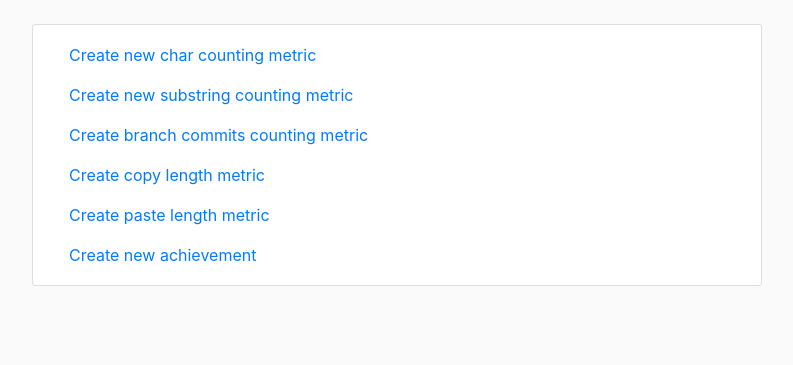
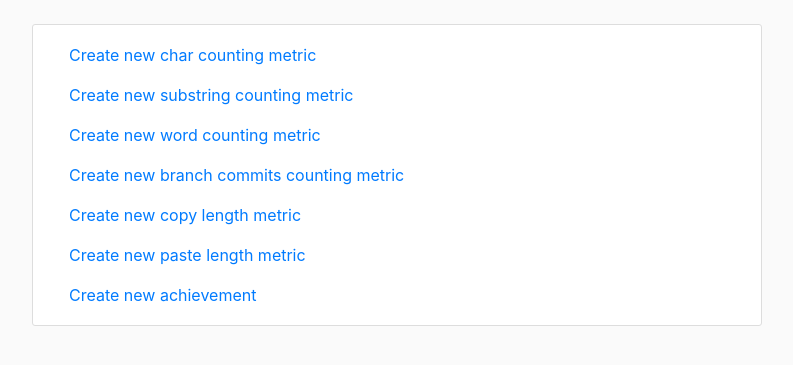
Before and after one commit to DT6A/TeamStatisticsPluginServer, a Django app: page /contribute/ in a window 1280 px wide. Shown: the part 56-421 px from the top of the page, without its empty margins (53-846 px from the left). Run offline with Django 3.2, Linux system fonts and the light colour scheme; the visitor is signed in with stand-in values (Sample User, id 1); parts of the project's set-up code (start-up, migrations or seed data) failed here and were passed over; some libraries are stand-ins or nearby versions.

Commit message:
add new metrics to the server

```diff
--- a/django_server/application/templates/application/contribution_navigation.html
+++ b/django_server/application/templates/application/contribution_navigation.html
@@ -4,9 +4,10 @@
      <div class="content-section">
          <a class="nav-item nav-link" href="{% url 'app-create-char-metric' %}">Create new char counting metric</a>
          <a class="nav-item nav-link" href="{% url 'app-create-substring-metric' %}">Create new substring counting metric</a>
-         <a class="nav-item nav-link" href="{% url 'app-create-branch-metric' %}">Create branch commits counting metric</a>
-         <a class="nav-item nav-link" href="{% url 'app-create-copy-metric' %}">Create copy length metric</a>
-         <a class="nav-item nav-link" href="{% url 'app-create-paste-metric' %}">Create paste length metric</a>
+         <a class="nav-item nav-link" href="{% url 'app-create-word-metric' %}">Create new word counting metric</a>
+         <a class="nav-item nav-link" href="{% url 'app-create-branch-metric' %}">Create new branch commits counting metric</a>
+         <a class="nav-item nav-link" href="{% url 'app-create-copy-metric' %}">Create new copy length metric</a>
+         <a class="nav-item nav-link" href="{% url 'app-create-paste-metric' %}">Create new  paste length metric</a>
          <a class="nav-item nav-link" href="{% url 'app-create-achievement' %}">Create new achievement</a>
      </div>
 {% endblock content %}
--- a/django_server/application/urls.py
+++ b/django_server/application/urls.py
@@ -11,6 +11,7 @@ urlpatterns = [
     path('contribute/', contribute, name='app-contribute'),
     path('contribute/create_char_metric/', create_char_metric, name='app-create-char-metric'),
     path('contribute/create_substring_metric/', create_substring_metric, name='app-create-substring-metric'),
+    path('contribute/create_word_metric/', create_word_metric, name='app-create-word-metric'),
     path('contribute/create_paste_metric/', create_paste_metric, name='app-create-paste-metric'),
     path('contribute/create_copy_metric/', create_copy_metric, name='app-create-copy-metric'),
     path('contribute/branch/', create_branch_metric, name='app-create-branch-metric'),
--- a/django_server/application/views.py
+++ b/django_server/application/views.py
@@ -800,7 +800,7 @@ def create_substring_metric(request):
         if form.is_valid():
             metric = form.save()
 
-            metric.name = 'WordCounter(' + metric.substring + ')'
+            metric.name = 'SubstringCounter(' + metric.substring + ')'
             metric.save()
 
             messages.success(request, f'Metric was created')
@@ -813,6 +813,38 @@ def create_substring_metric(request):
         form = SubstringCountingMetricForm()
 
     return render(request, 'application/create_with_form.html', {'form': form, 'target': 'substring counting metric'})
+
+
+@login_required
+def create_word_metric(request):
+    """
+    View function for word metric creation
+
+            Parameters:
+                    request: Request to process
+
+            Returns:
+                    Rendered view
+    """
+    if request.method == 'POST':
+        form = WordCountingMetricForm(request.POST)
+
+        if form.is_valid():
+            metric = form.save()
+
+            metric.name = 'WordCounter(' + metric.word + ')'
+            metric.save()
+
+            messages.success(request, f'Metric was created')
+            FeedMessage(sender=metric.name, receiver=request.user,
+                        msg_content=f"You have created \"{metric.word}\" tracking metric",
+                        created_at=timezone.now()) \
+                .save()
+            return redirect('app-contribute')
+    else:
+        form = WordCountingMetricForm()
+
+    return render(request, 'application/create_with_form.html', {'form': form, 'target': 'word counting metric'})
 
 
 @login_required
@@ -871,9 +903,7 @@ def create_copy_metric(request):
                 messages.warning(request, f'Length must be positive')
                 return render(request, 'application/create_with_form.html',
                               {'form': form, 'target': 'copy metric'})
-            print("Before saving")
             metric = form.save()
-            print("After saving")
 
             metric.name = 'SpecificLengthCopyCounter(' + str(metric.substring_length) + ')'
             # metric.string_representation = f"SpecificLengthCopyCounter  {metric.substring_length}"
--- a/django_server/users/admin.py
+++ b/django_server/users/admin.py
@@ -8,6 +8,7 @@ admin.site.register(Team)
 admin.site.register(CharCountingMetric)
 admin.site.register(Metric)
 admin.site.register(SubstringCountingMetric)
+admin.site.register(WordCountingMetric)
 admin.site.register(SpecificBranchCommitCounterMetric)
 admin.site.register(SpecificLengthCopyCounterMetric)
 admin.site.register(SpecificLengthPasteCounterMetric)
--- a/django_server/users/config.py
+++ b/django_server/users/config.py
@@ -1,5 +1,6 @@
 # param metrics
 WORD_COUNTER = "WordCounter"
+SUBSTRING_COUNTER = "SubstringCounter"
 CHAR_COUNTER = "CharCounter"
 SPECIFIC_BRANCH_COMMIT_COUNTER = "SpecificBranchCommitCounter"
 SPECIFIC_LENGTH_PASTE_COUNTER = "SpecificLengthPasteCounter"
@@ -19,3 +20,6 @@ PASTE_LENGTH_COUNTER = "PasteLengthCounter"
 MAX_PASTE_LENGTH = "MaxPasteLength"
 MAX_COPY_LENGTH = "MaxCopyLength"
 LINE_COUNTER = "LineCounter"
+TOTAL_TYPED_COUNTER = "TotalTypedCounter"
+DELETION_COUNTER = "DeletionCounter"
+DELETION_LENGTH_COUNTER = "DeletionLengthCounter"
--- a/django_server/users/models.py
+++ b/django_server/users/models.py
@@ -199,6 +199,21 @@ class SubstringCountingMetric(Metric):
         return 'Number of \"' + str(self.substring) + '\" substrings'
 
 
+class WordCountingMetric(Metric):
+    """
+    Metric for counting words
+
+    Attributes:
+    ----------
+    substring :
+        Substring to count
+    """
+    word = models.CharField(max_length=80, unique=True, blank=False, validators=[MinLengthValidator(2)])
+
+    def __str__(self):
+        return 'Number of \"' + str(self.word) + '\" word'
+
+
 class SpecificBranchCommitCounterMetric(Metric):
     """
     Metric for counting commit on specific branch
```
Also changed, not shown: django_server/application/forms.py (+7 -0 lines), django_server/users/views.py (+8 -1 lines).
